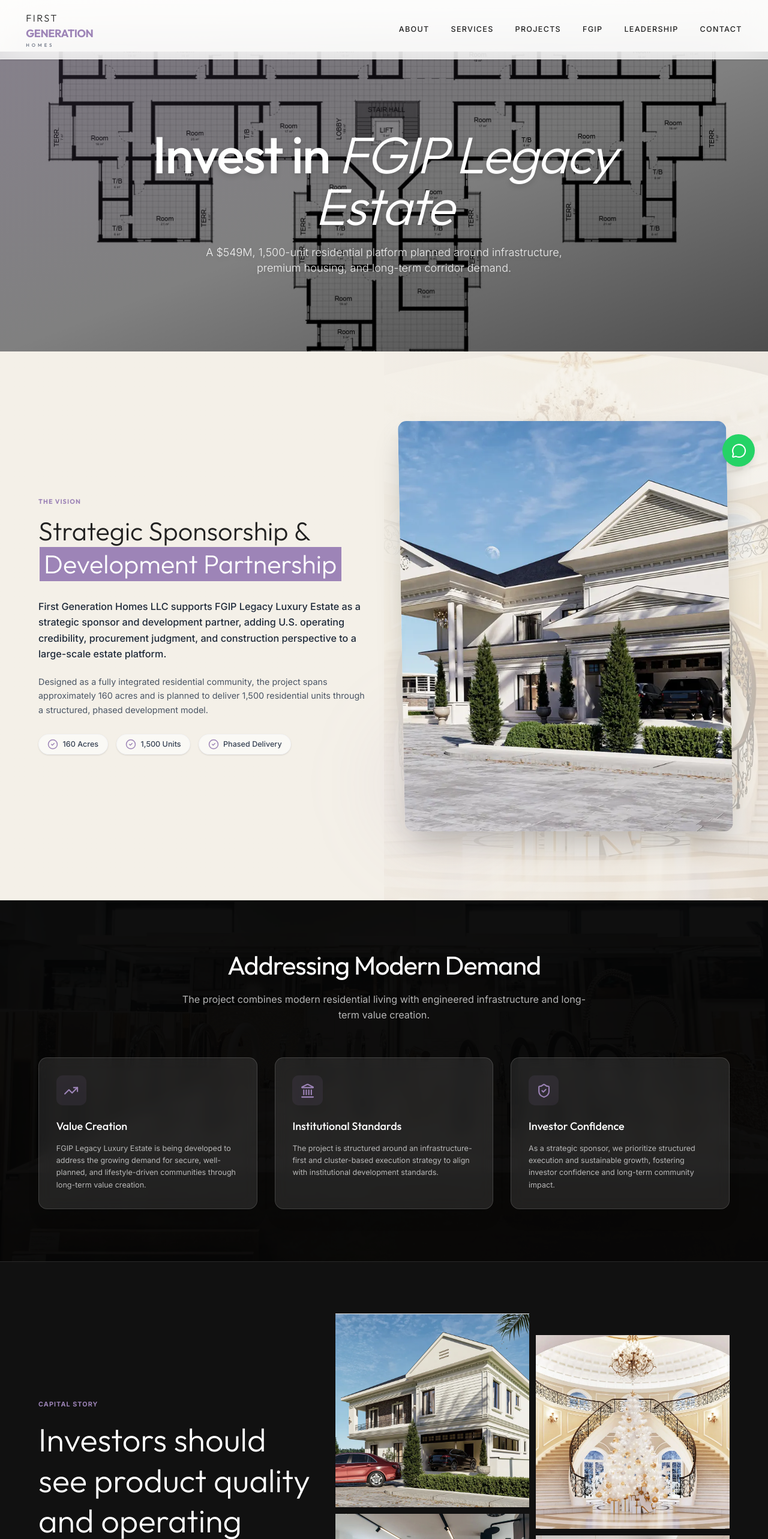
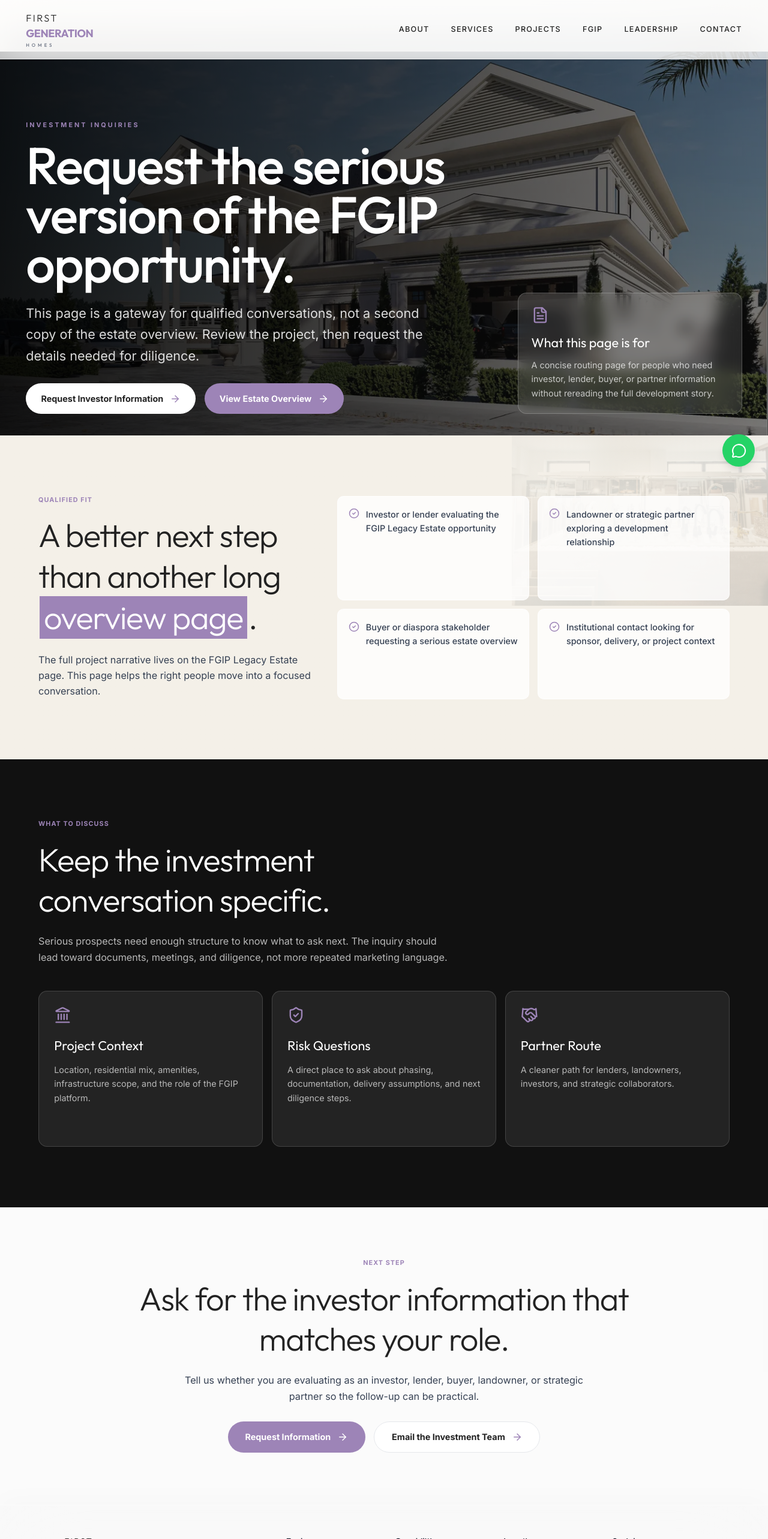
Before and after one commit to oxFleming/firstgencomplete, a React (Vite) app: page /invest in a window 1280 px wide. Shown: the top 2566 px of the page at 60% size. Built offline with nearby package versions, Linux system fonts and the light colour scheme.

Commit message:
Simplify investor inquiry page

```diff
--- a/src/Invest.tsx
+++ b/src/Invest.tsx
@@ -1,22 +1,32 @@
 import React, { useEffect } from 'react';
-import { Link, useNavigate } from 'react-router-dom';
+import { Link } from 'react-router-dom';
 import gsap from 'gsap';
 import { ScrollTrigger } from 'gsap/ScrollTrigger';
-import { ArrowRight, CheckCircle2, TrendingUp, ShieldCheck, Landmark } from 'lucide-react';
-import { Button, SectionHeader, Highlight } from './components/ui';
-import { LazyLoadImage } from 'react-lazy-load-image-component';
+import { ArrowRight, CheckCircle2, FileText, Handshake, Landmark, ShieldCheck } from 'lucide-react';
+import { Highlight } from './components/ui';
 
 gsap.registerPlugin(ScrollTrigger);
+
+const investorFit = [
+  'Investor or lender evaluating the FGIP Legacy Estate opportunity',
+  'Landowner or strategic partner exploring a development relationship',
+  'Buyer or diaspora stakeholder requesting a serious estate overview',
+  'Institutional contact looking for sponsor, delivery, or project context'
+];
+
+const reviewItems = [
+  { icon: Landmark, title: 'Project Context', text: 'Location, residential mix, amenities, infrastructure scope, and the role of the FGIP platform.' },
+  { icon: ShieldCheck, title: 'Risk Questions', text: 'A direct place to ask about phasing, documentation, delivery assumptions, and next diligence steps.' },
+  { icon: Handshake, title: 'Partner Route', text: 'A cleaner path for lenders, landowners, investors, and strategic collaborators.' }
+];
 
 export default function Invest() {
   useEffect(() => {
     const ctx = gsap.context(() => {
-      // Fade up elements
-      const fadeElements = document.querySelectorAll('.fade-up');
-      fadeElements.forEach((el) => {
+      document.querySelectorAll('.fade-up').forEach((el) => {
         gsap.fromTo(el,
           { y: 30, opacity: 0 },
-          { y: 0, opacity: 1, duration: 0.8, ease: "power2.out", scrollTrigger: { trigger: el, start: "top 85%" } }
+          { y: 0, opacity: 1, duration: 0.8, ease: 'power2.out', scrollTrigger: { trigger: el, start: 'top 85%' } }
         );
       });
     });
@@ -26,195 +36,104 @@
 
   return (
     <main className="pt-20 lg:pt-24">
-      {/* Hero Section */}
-      <section className="relative h-[60vh] min-h-[500px] flex items-center justify-center overflow-hidden">
-        <LazyLoadImage
-          src="/images/fgip%20legacy/hotel/hotel1.webp"
-          alt="FGIP Legacy Estate"
-          className="absolute inset-0 w-full h-full object-cover z-0 brightness-50"
-          wrapperClassName="w-full h-full absolute inset-0"
+      <section className="relative min-h-[72svh] flex items-end px-5 sm:px-8 lg:px-12 pt-32 pb-10 overflow-hidden bg-brand-dark text-white">
+        <img
+          src="/images/fgip%20legacy/6%20bedroom/6-bed1.webp"
+          alt="FGIP Legacy Estate residential concept"
+          className="absolute inset-0 w-full h-full object-cover z-0 opacity-62"
+          loading="eager"
         />
-        <div className="absolute inset-0 bg-gradient-to-br from-brand-primary/20 via-transparent to-black/40 z-0"></div>
-        <div className="relative z-10 text-center px-6 max-w-5xl fade-up">
-          <h1 className="text-5xl md:text-7xl lg:text-8xl font-medium text-white mb-6 font-heading tracking-tight drop-shadow-lg">
-            Invest in <span className="italic font-light">FGIP Legacy Estate</span>
-          </h1>
-          <p className="text-lg md:text-xl text-white/90 font-light max-w-2xl mx-auto drop-shadow-md">
-            A $549M, 1,500-unit residential platform planned around infrastructure, premium housing, and long-term corridor demand.
-          </p>
-        </div>
-      </section>
-
-      {/* Intro Section */}
-      <section className="px-6 py-20 lg:py-32 bg-[#f4f0e8] relative z-10 overflow-hidden">
-        <img src="/images/luxury-stock/grand-foyer.webp" alt="" className="absolute right-0 top-0 h-full w-full lg:w-1/2 object-cover opacity-24 lg:opacity-100" loading="lazy" />
-        <div className="absolute inset-0 bg-gradient-to-r from-[#f4f0e8] via-[#f4f0e8]/94 to-[#f4f0e8]/72" />
-        <div className="max-w-7xl mx-auto grid grid-cols-1 lg:grid-cols-2 gap-16 items-center">
-          <div className="fade-up relative z-10">
-            <SectionHeader
-              subtitle="THE VISION"
-              title={<>Strategic Sponsorship & <Highlight>Development Partnership</Highlight></>}
-            />
-            <p className="text-gray-800 text-lg leading-relaxed mb-6 font-medium">
-              First Generation Homes LLC supports FGIP Legacy Luxury Estate as a strategic sponsor and development partner, adding U.S. operating credibility, procurement judgment, and construction perspective to a large-scale estate platform.
+        <div className="absolute inset-0 bg-gradient-to-r from-black/88 via-black/58 to-black/25" />
+        <div className="relative z-10 max-w-[92rem] mx-auto w-full grid grid-cols-1 lg:grid-cols-12 gap-10 items-end fade-up">
+          <div className="lg:col-span-8">
+            <p className="text-brand-primary text-xs font-bold tracking-[0.28em] uppercase mb-5">Investment Inquiries</p>
+            <h1 className="text-5xl md:text-7xl lg:text-8xl font-heading font-medium leading-[0.95] tracking-tight mb-7 max-w-5xl">
+              Request the serious version of the FGIP opportunity.
+            </h1>
+            <p className="text-lg md:text-2xl text-white/85 leading-relaxed max-w-3xl mb-8">
+              This page is a gateway for qualified conversations, not a second copy of the estate overview. Review the project, then request the details needed for diligence.
             </p>
-            <p className="text-gray-600 leading-relaxed mb-8">
-              Designed as a fully integrated residential community, the project spans approximately 160 acres and is planned to deliver 1,500 residential units through a structured, phased development model.
-            </p>
-            <div className="flex flex-wrap gap-4">
-              <div className="flex items-center gap-2 bg-white/60 px-4 py-2 rounded-full border border-gray-100 shadow-sm">
-                <CheckCircle2 className="w-5 h-5 text-brand-primary" />
-                <span className="text-sm font-medium text-gray-700">160 Acres</span>
-              </div>
-              <div className="flex items-center gap-2 bg-white/60 px-4 py-2 rounded-full border border-gray-100 shadow-sm">
-                <CheckCircle2 className="w-5 h-5 text-brand-primary" />
-                <span className="text-sm font-medium text-gray-700">1,500 Units</span>
-              </div>
-              <div className="flex items-center gap-2 bg-white/60 px-4 py-2 rounded-full border border-gray-100 shadow-sm">
-                <CheckCircle2 className="w-5 h-5 text-brand-primary" />
-                <span className="text-sm font-medium text-gray-700">Phased Delivery</span>
-              </div>
+            <div className="flex flex-col sm:flex-row gap-4">
+              <Link to="/contact" className="inline-flex items-center justify-center gap-3 bg-white text-brand-dark rounded-full px-7 py-4 font-bold hover:bg-white/90 transition-colors">
+                Request Investor Information <ArrowRight className="w-5 h-5 text-brand-primary" />
+              </Link>
+              <Link to="/fgip-legacy-estate" className="inline-flex items-center justify-center gap-3 bg-brand-primary text-white rounded-full px-7 py-4 font-bold hover:bg-white hover:text-brand-dark transition-colors">
+                View Estate Overview <ArrowRight className="w-5 h-5" />
+              </Link>
             </div>
           </div>
-          <div className="relative fade-up z-10">
-            <div className="aspect-[4/5] rounded-2xl overflow-hidden shadow-2xl skew-x-1 hover:skew-x-0 transition-transform duration-700">
-              <LazyLoadImage src="/images/fgip%20legacy/6%20bedroom/6-bed1.webp" alt="Estate Architecture" className="w-full h-full object-cover" wrapperClassName="w-full h-full" />
-            </div>
-            <div className="absolute -bottom-10 -left-10 w-64 h-64 bg-brand-primary/10 rounded-full blur-3xl -z-10"></div>
+          <div className="lg:col-span-4 bg-white/12 border border-white/20 rounded-2xl p-6 backdrop-blur-md">
+            <FileText className="w-8 h-8 text-brand-primary mb-5" />
+            <h2 className="text-2xl font-heading mb-3">What this page is for</h2>
+            <p className="text-white/72 leading-relaxed">
+              A concise routing page for people who need investor, lender, buyer, or partner information without rereading the full development story.
+            </p>
           </div>
         </div>
       </section>
 
-      {/* Strategic Value Section */}
-      <section className="px-6 py-24 bg-[#111111] text-white border-y border-white/10 relative overflow-hidden">
-        <img src="/images/luxury-stock/materials-gallery.webp" alt="" className="absolute inset-0 w-full h-full object-cover opacity-16" loading="lazy" />
-        <div className="absolute inset-0 bg-black/72" />
-        <div className="max-w-7xl mx-auto relative z-10">
-          <div className="text-center max-w-3xl mx-auto mb-16 fade-up">
-            <h2 className="text-4xl lg:text-5xl font-heading mb-6 tracking-tight">Addressing Modern Demand</h2>
-            <p className="text-white/70 text-lg leading-relaxed">
-              The project combines modern residential living with engineered infrastructure and long-term value creation.
+      <section className="px-5 sm:px-8 lg:px-12 py-20 lg:py-28 bg-[#f4f0e8] relative overflow-hidden">
+        <img src="/images/luxury-stock/materials-gallery.webp" alt="" className="absolute inset-y-0 right-0 w-full lg:w-1/3 object-cover opacity-16 lg:opacity-85" loading="lazy" />
+        <div className="absolute inset-0 bg-gradient-to-r from-[#f4f0e8] via-[#f4f0e8]/96 to-[#f4f0e8]/78" />
+        <div className="max-w-7xl mx-auto grid grid-cols-1 lg:grid-cols-12 gap-12 relative z-10">
+          <div className="lg:col-span-5 fade-up">
+            <p className="text-brand-primary text-xs font-bold tracking-widest uppercase mb-5">Qualified Fit</p>
+            <h2 className="text-4xl md:text-6xl font-heading font-light leading-tight tracking-tight mb-6">
+              A better next step than another long <Highlight>overview page</Highlight>.
+            </h2>
+            <p className="text-gray-700 text-lg leading-relaxed">
+              The full project narrative lives on the FGIP Legacy Estate page. This page helps the right people move into a focused conversation.
             </p>
           </div>
-
-          <div className="grid grid-cols-1 md:grid-cols-2 lg:grid-cols-3 gap-8">
-            <div className="bg-white/10 p-8 rounded-2xl border border-white/15 shadow-xl hover:-translate-y-2 transition-transform duration-300 group fade-up backdrop-blur-md">
-              <div className="w-14 h-14 bg-brand-primary/10 rounded-xl flex items-center justify-center mb-6 group-hover:bg-brand-primary transition-colors">
-                <TrendingUp className="w-7 h-7 text-brand-primary group-hover:text-white transition-colors" />
+          <div className="lg:col-span-7 grid grid-cols-1 sm:grid-cols-2 gap-4 fade-up">
+            {investorFit.map((item) => (
+              <div key={item} className="bg-white/78 border border-white/70 rounded-xl p-5 flex gap-3 text-gray-700">
+                <CheckCircle2 className="w-5 h-5 text-brand-primary shrink-0 mt-0.5" />
+                <span className="font-medium leading-relaxed">{item}</span>
               </div>
-              <h3 className="text-xl font-heading font-medium mb-4 text-white">Value Creation</h3>
-              <p className="text-white/68 text-sm leading-relaxed">
-                FGIP Legacy Luxury Estate is being developed to address the growing demand for secure, well-planned, and lifestyle-driven communities through long-term value creation.
-              </p>
-            </div>
-
-            <div className="bg-white/10 p-8 rounded-2xl border border-white/15 shadow-xl hover:-translate-y-2 transition-transform duration-300 group fade-up backdrop-blur-md" style={{ transitionDelay: '0.1s' }}>
-              <div className="w-14 h-14 bg-brand-primary/10 rounded-xl flex items-center justify-center mb-6 group-hover:bg-brand-primary transition-colors">
-                <Landmark className="w-7 h-7 text-brand-primary group-hover:text-white transition-colors" />
-              </div>
-              <h3 className="text-xl font-heading font-medium mb-4 text-white">Institutional Standards</h3>
-              <p className="text-white/68 text-sm leading-relaxed">
-                The project is structured around an infrastructure-first and cluster-based execution strategy to align with institutional development standards.
-              </p>
-            </div>
-
-            <div className="bg-white/10 p-8 rounded-2xl border border-white/15 shadow-xl hover:-translate-y-2 transition-transform duration-300 group fade-up backdrop-blur-md" style={{ transitionDelay: '0.2s' }}>
-              <div className="w-14 h-14 bg-brand-primary/10 rounded-xl flex items-center justify-center mb-6 group-hover:bg-brand-primary transition-colors">
-                <ShieldCheck className="w-7 h-7 text-brand-primary group-hover:text-white transition-colors" />
-              </div>
-              <h3 className="text-xl font-heading font-medium mb-4 text-white">Investor Confidence</h3>
-              <p className="text-white/68 text-sm leading-relaxed">
-                As a strategic sponsor, we prioritize structured execution and sustainable growth, fostering investor confidence and long-term community impact.
-              </p>
-            </div>
+            ))}
           </div>
         </div>
       </section>
 
-      <section className="px-6 py-24 bg-[#111111] text-white">
-        <div className="max-w-7xl mx-auto grid grid-cols-1 lg:grid-cols-12 gap-10 items-center">
-          <div className="lg:col-span-5 fade-up">
-            <p className="text-brand-primary text-xs font-bold tracking-widest uppercase mb-5">Capital Story</p>
-            <h2 className="text-4xl lg:text-6xl font-heading font-light leading-tight mb-6">Investors should see product quality and operating discipline.</h2>
-            <p className="text-white/72 text-lg leading-relaxed">
-              The opportunity is not only land. It is a phased residential ecosystem with infrastructure, housing mix, community uses, and cross-border development support.
+      <section className="px-5 sm:px-8 lg:px-12 py-20 lg:py-28 bg-[#111111] text-white">
+        <div className="max-w-7xl mx-auto">
+          <div className="max-w-3xl mb-12 fade-up">
+            <p className="text-brand-primary text-xs font-bold tracking-widest uppercase mb-5">What To Discuss</p>
+            <h2 className="text-4xl md:text-6xl font-heading font-light leading-tight tracking-tight mb-6">
+              Keep the investment conversation specific.
+            </h2>
+            <p className="text-white/70 text-lg leading-relaxed">
+              Serious prospects need enough structure to know what to ask next. The inquiry should lead toward documents, meetings, and diligence, not more repeated marketing language.
             </p>
           </div>
-          <div className="lg:col-span-7 grid grid-cols-2 gap-3 fade-up">
-            <img src="/images/fgip%20legacy/5%20Bedroom/5-bed1.webp" alt="" className="aspect-square object-cover" loading="lazy" />
-            <img src="/images/luxury-stock/grand-foyer.webp" alt="" className="aspect-square object-cover mt-10" loading="lazy" />
-            <img src="/images/luxury-stock/materials-wall.webp" alt="" className="aspect-square object-cover -mt-10" loading="lazy" />
-            <img src="/images/luxury-stock/spa-bath-suite.webp" alt="" className="aspect-square object-cover" loading="lazy" />
+          <div className="grid grid-cols-1 md:grid-cols-3 gap-4">
+            {reviewItems.map((item) => (
+              <div key={item.title} className="fade-up bg-white/8 border border-white/15 rounded-2xl p-7 min-h-[260px]">
+                <item.icon className="w-8 h-8 text-brand-primary mb-6" />
+                <h3 className="text-2xl font-heading mb-4">{item.title}</h3>
+                <p className="text-white/68 leading-relaxed">{item.text}</p>
+              </div>
+            ))}
           </div>
         </div>
       </section>
 
-      {/* Lifestyle & Amenities */}
-      <section className="px-6 py-24 relative overflow-hidden bg-[#f4f0e8]">
-        <img src="/images/luxury-stock/marble-bath.webp" alt="" className="absolute inset-y-0 left-0 w-full lg:w-1/3 object-cover opacity-16 lg:opacity-85" loading="lazy" />
-        <div className="absolute inset-0 bg-gradient-to-r from-[#f4f0e8]/88 via-[#f4f0e8] to-[#f4f0e8]" />
-        <div className="max-w-7xl mx-auto relative z-10">
-          <div className="grid grid-cols-1 lg:grid-cols-2 gap-16 items-center">
-            <div className="order-2 lg:order-1 grid grid-cols-2 gap-4 fade-up">
-              <LazyLoadImage src="/images/fgip%20legacy/5%20Bedroom/5-bed1.webp" className="rounded-xl shadow-lg aspect-square object-cover" />
-              <LazyLoadImage src="/images/fgip%20legacy/primary%20school/school1.webp" className="rounded-xl shadow-lg aspect-square object-cover mt-12" />
-              <LazyLoadImage src="/images/fgip%20legacy/Business%20Center/business1.webp" className="rounded-xl shadow-lg aspect-square object-cover -mt-12" />
-              <LazyLoadImage src="/images/fgip%20legacy/3%20bedroom/3-bed1.webp" className="rounded-xl shadow-lg aspect-square object-cover" />
-            </div>
-            <div className="order-1 lg:order-2 fade-up">
-              <SectionHeader
-                subtitle="DIVERSIFIED OFFERING"
-                title={<>Modern Living <Highlight>Integrated</Highlight></>}
-              />
-              <p className="text-gray-800 text-lg leading-relaxed mb-6">
-                The development features a diversified residential offering, including luxury villas, executive residences, family-focused housing, and community-centered amenities.
-              </p>
-              <p className="text-gray-600 leading-relaxed mb-8">
-                Designed to contribute meaningfully to the future of organized urban development, FGIP Legacy is more than a housing project - it is a scalable residential platform.
-              </p>
-              <ul className="space-y-4">
-                {[
-                  "Luxury Villas & Executive Residences",
-                  "Family-focused housing clusters",
-                  "Community-centered amenities",
-                  "Modern engineered infrastructure",
-                  "Organized estate systems"
-                ].map((item, i) => (
-                  <li key={i} className="flex items-start gap-3">
-                    <div className="mt-1 w-5 h-5 rounded-full bg-brand-primary/10 flex items-center justify-center shrink-0">
-                      <div className="w-1.5 h-1.5 rounded-full bg-brand-primary"></div>
-                    </div>
-                    <span className="text-brand-dark font-medium">{item}</span>
-                  </li>
-                ))}
-              </ul>
-            </div>
-          </div>
-        </div>
-      </section>
-
-      {/* CTA Section */}
-      <section className="px-6 py-24 mb-12">
-        <div className="max-w-5xl mx-auto bg-brand-primary/90 backdrop-blur-2xl rounded-[3rem] p-12 lg:p-20 text-center text-white relative overflow-hidden shadow-2xl fade-up">
-          <div className="absolute top-0 right-0 w-64 h-64 bg-white/10 rounded-full blur-3xl -mr-32 -mt-32"></div>
-          <div className="absolute bottom-0 left-0 w-64 h-64 bg-white/10 rounded-full blur-3xl -ml-32 -mb-32"></div>
-
-          <h2 className="text-4xl lg:text-6xl font-heading mb-8 tracking-tight">Join the Future of Urban Development</h2>
-          <p className="text-xl text-white/90 font-light mb-12 max-w-2xl mx-auto">
-            Contact our investment team to learn more about participation in the Lagos-Ogun growth corridor.
+      <section className="px-5 sm:px-8 lg:px-12 py-20 lg:py-24 bg-white/60">
+        <div className="max-w-5xl mx-auto text-center fade-up">
+          <p className="text-brand-primary text-xs font-bold tracking-widest uppercase mb-5">Next Step</p>
+          <h2 className="text-4xl md:text-6xl font-heading font-light leading-tight tracking-tight mb-6">
+            Ask for the investor information that matches your role.
+          </h2>
+          <p className="text-lg text-gray-700 leading-relaxed mb-8 max-w-3xl mx-auto">
+            Tell us whether you are evaluating as an investor, lender, buyer, landowner, or strategic partner so the follow-up can be practical.
           </p>
-          <div className="flex flex-col sm:flex-row items-center justify-center gap-6">
-            <Link
-              to="/contact"
-              className="px-10 py-5 bg-white text-brand-primary rounded-full font-bold hover:bg-white/90 transition-colors flex items-center gap-3 shadow-xl"
-            >
-              Contact Us <ArrowRight className="w-5 h-5" />
+          <div className="flex flex-col sm:flex-row gap-4 justify-center">
+            <Link to="/contact" className="inline-flex items-center justify-center gap-3 bg-brand-primary text-white rounded-full px-8 py-4 font-bold hover:bg-brand-dark transition-colors">
+              Request Information <ArrowRight className="w-5 h-5" />
             </Link>
-            <a
-              href="mailto:matthew.kalesanwo@fgipgroup.net"
-              className="px-10 py-5 border-2 border-white/50 text-white rounded-full font-bold hover:bg-white/10 transition-all flex items-center gap-3"
-            >
-              Email Us <ArrowRight className="w-5 h-5" />
+            <a href="mailto:matthew.kalesanwo@fgipgroup.net" className="inline-flex items-center justify-center gap-3 bg-white border border-gray-200 text-brand-dark rounded-full px-8 py-4 font-bold hover:border-brand-primary transition-colors">
+              Email the Investment Team <ArrowRight className="w-5 h-5 text-brand-primary" />
             </a>
           </div>
         </div>
```
